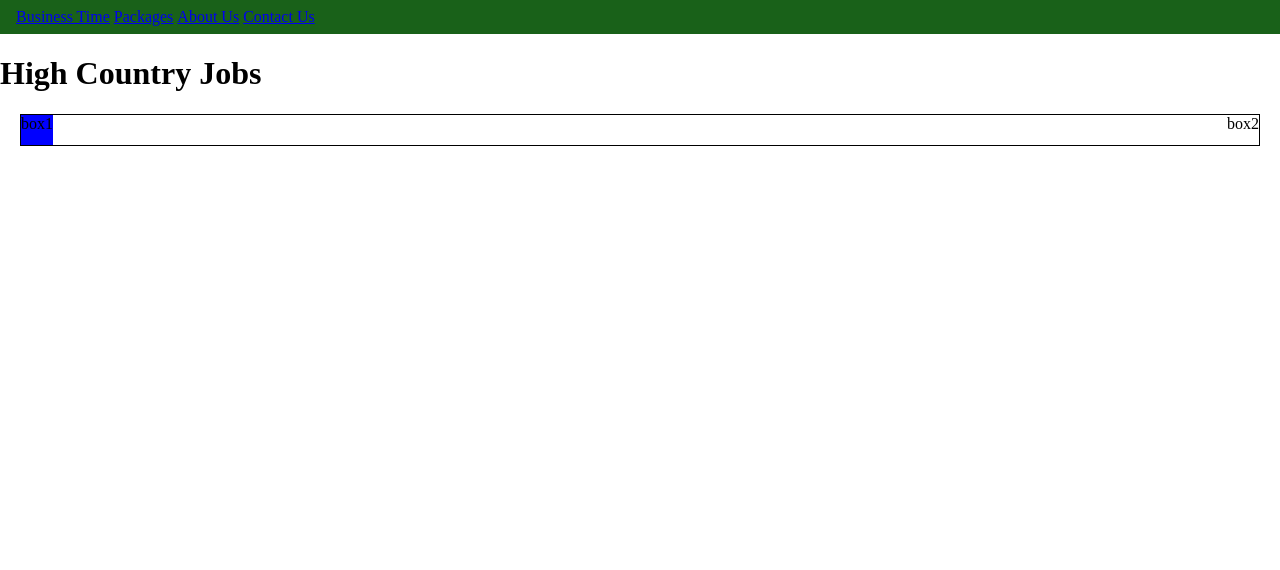
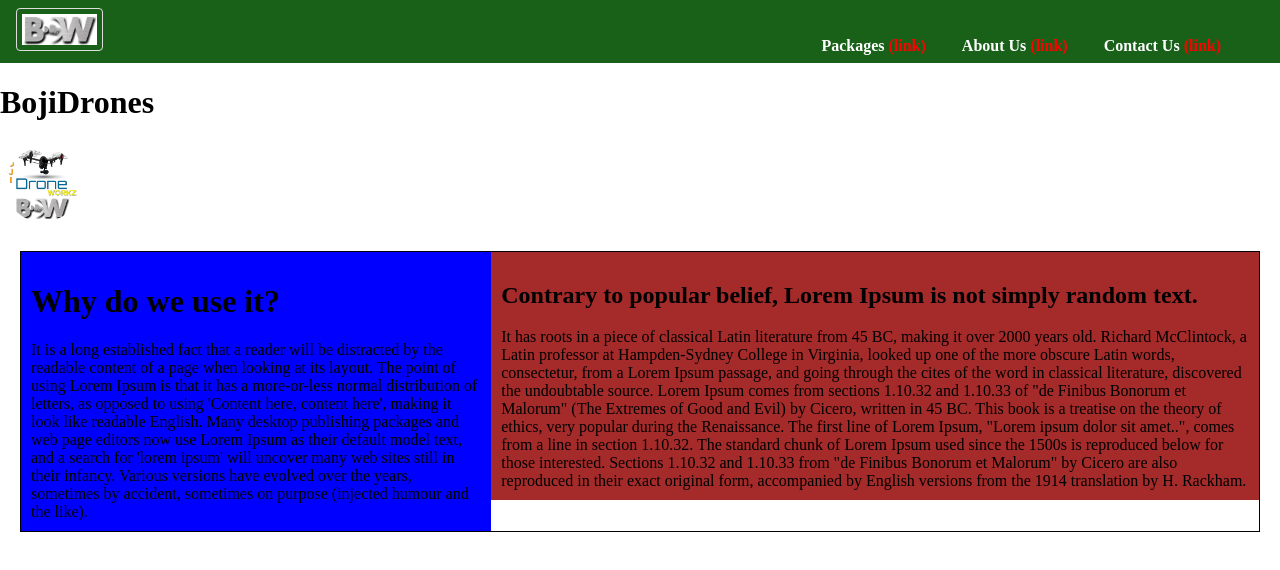
Before and after one commit to jeffkrage/v-school, a plain HTML site: page mode-1/css1-exercises/business-time/index.html in a window 1280 px wide. Shown: the top 570 px of the page. Drawn offline with Linux system fonts and the light colour scheme.

Commit message:
files for 3.4.20

```diff
--- a/mode-1/css1-exercises/business-time/index.html
+++ b/mode-1/css1-exercises/business-time/index.html
@@ -3,14 +3,14 @@
 <head>
     <meta charset="UTF-8">
     <meta name="viewport" content="width=device-width, initial-scale=1.0">
-    <title>Business Time</title>
+    <title>Business Time-Boji Drones</title>
     <link rel="stylesheet" href="style.css">
 </head>
 <body>
     <header class = "main-header">
     <div>
-        <a href="index.html">
-            Business Time
+        <a href="index.html"> <img id="logo" src="BDW.png" alt="BojiDrones">
+
         </a>
     </div>
     <nav class = "main-nav">
@@ -22,14 +22,17 @@
                 <a href = "#/index.html">About Us</a>
             </li>
             <li class = "main-nav__item" >
-                <a href= "#/index.html">Contact Us</a>
+                <a href= "https://bojiworkz.com/index.php/contact-us/" target="_blank">Contact Us</a>
             </li>
         </ul>
     </nav>
 </header>
-    <h1>High Country Jobs</h1>
+    <h1>   BojiDrones</h1> <img id="body" src="Logo with DBW.png" alt="Boji Drone Workz">
     <div id ="flex-container">
-        <div>box1</div>
-        <div>box2</div>
+        <div class ='flex-div1'><h1>Why do we use it?</h1>
+            It is a long established fact that a reader will be distracted by the readable content of a page when looking at its layout. The point of using Lorem Ipsum is that it has a more-or-less normal distribution of letters, as opposed to using 'Content here, content here', making it look like readable English. Many desktop publishing packages and web page editors now use Lorem Ipsum as their default model text, and a search for 'lorem ipsum' will uncover many web sites still in their infancy. Various versions have evolved over the years, sometimes by accident, sometimes on purpose (injected humour and the like).</div>
+        <div class ='flex-div1'><h2>Contrary to popular belief, Lorem Ipsum is not simply random text.</h2> It has roots in a piece of classical Latin literature from 45 BC, making it over 2000 years old. Richard McClintock, a Latin professor at Hampden-Sydney College in Virginia, looked up one of the more obscure Latin words, consectetur, from a Lorem Ipsum passage, and going through the cites of the word in classical literature, discovered the undoubtable source. Lorem Ipsum comes from sections 1.10.32 and 1.10.33 of "de Finibus Bonorum et Malorum" (The Extremes of Good and Evil) by Cicero, written in 45 BC. This book is a treatise on the theory of ethics, very popular during the Renaissance. The first line of Lorem Ipsum, "Lorem ipsum dolor sit amet..", comes from a line in section 1.10.32.
+
+            The standard chunk of Lorem Ipsum used since the 1500s is reproduced below for those interested. Sections 1.10.32 and 1.10.33 from "de Finibus Bonorum et Malorum" by Cicero are also reproduced in their exact original form, accompanied by English versions from the 1914 translation by H. Rackham.</div>
 </body>
 </html>
--- a/mode-1/css1-exercises/business-time/style.css
+++ b/mode-1/css1-exercises/business-time/style.css
@@ -9,25 +9,53 @@
 Multiple HTML pages, linked */
 html, body {
     margin: 0;
-    padding: 0;
+    padding: 100;
 }
 
 .main-header {
     width: 100%;
     background-color: rgb(25, 97, 25);
     padding:  8px 16px;
+
+}
+#logo {
+    border: 1px solid #ddd;
+    border-radius: 4px;
+    padding: 5px;
+    width: 75px;
+  }
+.main-nav__item a {
+    text-decoration: none;
+}
+.main-header a {
+    text-decoration: none;
+    color: white;
+    font-weight: bold;
 }
 
 .main-header > div {
 display: inline-block;
+
 }
 .main-nav {
     display: inline-block;
     text-align: right;
-    width: calc (100% - 100px);
+    width: calc(100% - 150px);
 }
+.main-nav a:hover,
+.main-nav a::after {
+    color: black;
+    content: ' (link)';
+    border-bottom: 3px solild white;
+    color: red;
+
+
+}
+
 .main-nav__item{
     display: inline-block;
+    margin: 0 16px;
+
 }
 .main-nav__items{
     margin: 0;
@@ -35,18 +63,27 @@
     list-style: none;
 }
 
+#body {
+    border-radius: 50%;
+    padding: 5px;
+    width: 75px;
+
+  }
 #flex-container {
     border: 1px solid black;
     display: flex;
     justify-content: space-between;
-    flex-direction: ;
+
     margin: 20px;
-
+}
+.flex-div1 {
+    padding: 10px;
 }
 #flex-container > div:nth-child(1){
-    height: 30px;
+    height: 100%;
     background-color: blue;
 }
 #flex-container > div:nth-child(2){
-    height: 30px;
+    height: 100%;
+    background-color: brown;
 }
```
Also changed, not shown: daily-challenges/palindrome/index.html (added, +12 -0 lines), daily-challenges/palindrome/index.js (added, +31 -0 lines), mode-1/css1-exercises/css-grid-practice/index.html (added, +12 -0 lines), mode-1/css1-exercises/more-on-selectors-1-start-code/index.html (added, +25 -0 lines), mode-1/css1-exercises/more-on-selectors-1-start-code/index.js (added, +108 -0 lines), mode-1/css1-exercises/business-time/BDW.png (added), mode-1/css1-exercises/business-time/Logo with DBW.png (added), mode-1/css1-exercises/business-time/scss/main.css (added), mode-1/css1-exercises/business-time/scss/main.scss (added), mode-1/css1-exercises/css-grid-practice/style.css (added), mode-1/css1-exercises/more-on-selectors-1-start-code/main.css (added), 2 other files.
